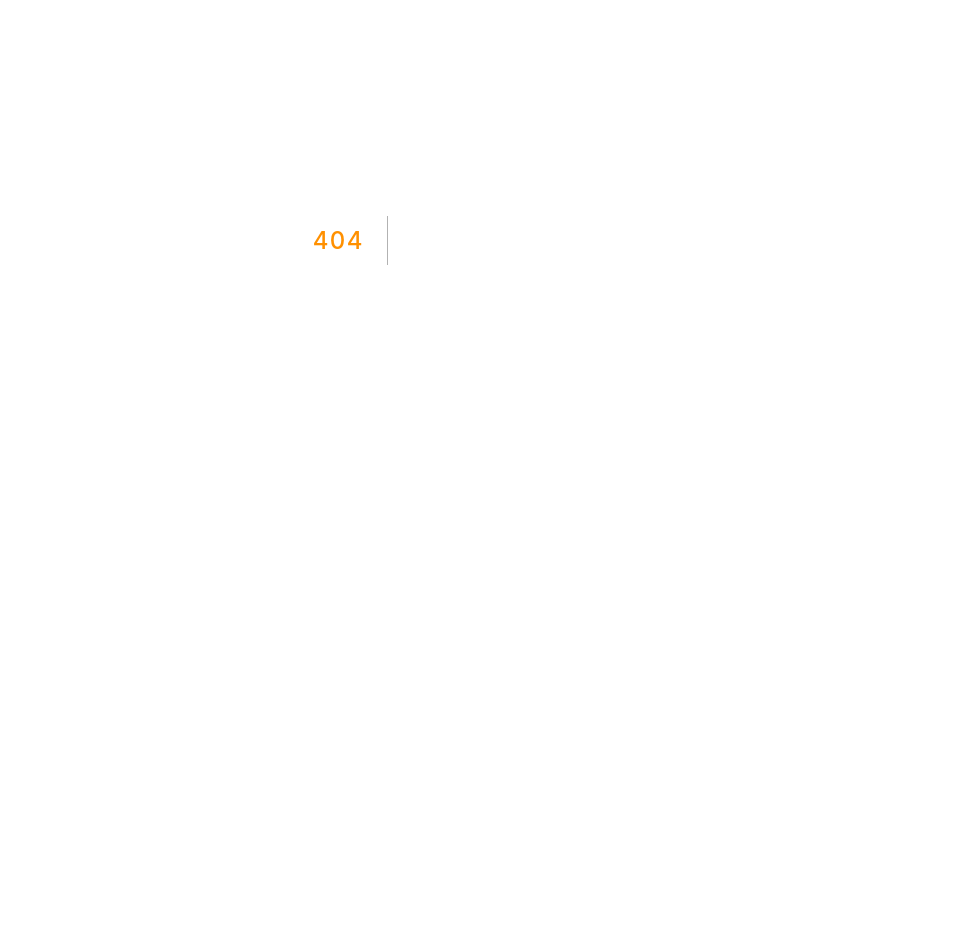
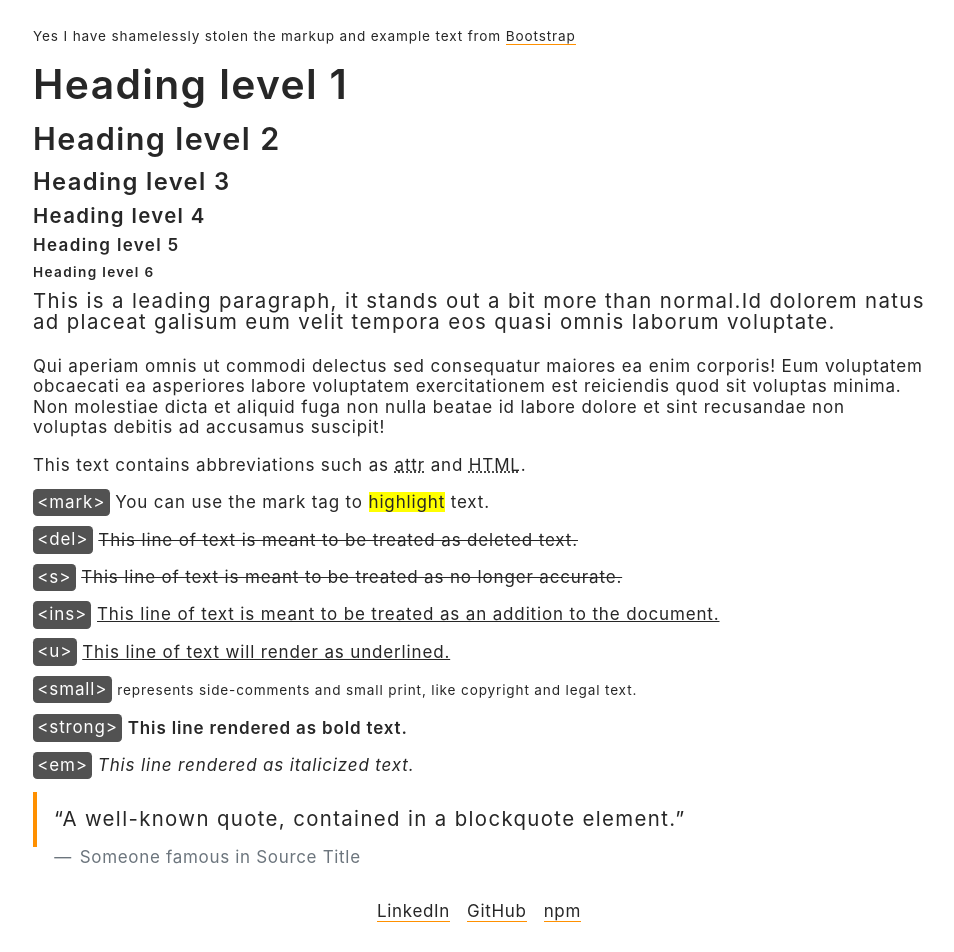
Before and after one commit to jondeaves/jondeaves, a Next.js app: page /typography in a window 1280 px wide. Before the commit this address had no page. Shown: the part 160-1112 px from the top of the page, without its empty margins (161-1115 px from the left). Before the commit the page ends 800 px from the top, so only its background shows below. Built offline with nearby package versions, Linux system fonts and the light colour scheme.

Commit message:
style: typography work

```diff
--- a/components/Footer.module.css
+++ b/components/Footer.module.css
@@ -4,9 +4,9 @@
 
 .footer li {
   display: inline-block;
-  margin-bottom: 8px;
+  margin-bottom: 0.5rem;
 }
 
 .footer li:not(:last-child) {
-  margin-right: 16px;
+  margin-right: 1rem;
 }
--- a/components/Header.module.css
+++ b/components/Header.module.css
@@ -2,17 +2,62 @@
   background-color: var(--color-secondary-background-color);
   display: flex;
   justify-content: center;
-  padding-bottom: 16px;
+  padding-bottom: 1rem;
   width: 100%;
-}
-
-.header a,
-.header p {
-  color: var(--color-secondary-font-color);
 }
 
 .inner {
   max-width: 960px;
-  padding: 32px 32px 16px 32px;
+  padding: 2rem 2rem 1rem 2rem;
   width: 100%;
 }
+
+.heading1 {
+  color: var(--color-tertiary-font-color);
+  display: inline-block;
+  font-size: 2rem;
+  line-height: 2.4rem;
+  margin: 0;
+}
+
+.heading2 {
+  color: var(--color-secondary-font-color);
+  display: inline-block;
+  font-size: 1.4rem;
+  line-height: 2rem;
+  margin: 0 0.25rem 0 0;
+}
+
+.heading3,
+.heading3 a {
+  color: var(--color-secondary-font-color);
+  display: inline-block;
+  font-size: 0.8rem;
+  line-height: 1rem;
+  margin: 0;
+}
+
+.text {
+  color: var(--color-secondary-font-color);
+  display: inline-block;
+  margin: 0 0.25rem 0 0;
+}
+
+.textDoubleSpaced {
+  margin-right: 0.5rem;
+}
+
+@media screen and (min-width: 475px) {
+  .heading1 {
+    font-size: 2.4rem;
+    margin-bottom: 0.5rem;
+  }
+
+  .heading2 {
+    font-size: 1.8rem;
+  }
+
+  .heading3 {
+    font-size: 1rem;
+  }
+}
--- a/components/Header.tsx
+++ b/components/Header.tsx
@@ -9,24 +9,26 @@ const Header = ({ isHomepage }: HeaderProps) => {
     <header className={HeaderStyles.header}>
       <div className={HeaderStyles.inner}>
         <p
-          className={`no-margin ${
-            isHomepage ? "inline spaced-right" : "hidden"
-          }`}
+          className={
+            isHomepage
+              ? [HeaderStyles.text, HeaderStyles.textDoubleSpaced].join(" ")
+              : "hidden"
+          }
           aria-hidden="true"
         >
           Welcome, I&apos;m
         </p>
-        <h1 className="inline">Jon Deaves</h1>
+        <h1 className={HeaderStyles.heading1}>Jon Deaves</h1>
         <div>
           <p
-            className={`no-margin ${isHomepage ? "inline" : "hidden"}`}
+            className={isHomepage ? HeaderStyles.text : "hidden"}
             aria-hidden="true"
           >
             a&nbsp;
           </p>
-          <h2 className="inline">Software Engineer</h2>
+          <h2 className={HeaderStyles.heading2}>Software Engineer</h2>
           {isHomepage && (
-            <h3 className="inline">
+            <h3 className={HeaderStyles.heading3}>
               <a href="https://webflow.com/" rel="external">
                 @Webflow
               </a>
--- a/components/Layout.tsx
+++ b/components/Layout.tsx
@@ -1,5 +1,6 @@
 import Footer from "./Footer";
 import Header from "./Header";
+import SkipToContent from "./SkipToContent";
 
 type LayoutProps = {
   children: React.ReactNode;
@@ -9,9 +10,7 @@ type LayoutProps = {
 const Layout = ({ children, isHomepage }: LayoutProps) => {
   return (
     <div className="wrapper">
-      <a className="skip-to-content" href="#main">
-        Skip to content
-      </a>
+      <SkipToContent />
       <Header isHomepage={isHomepage} />
       <main id="main">{children}</main>
       <Footer />
--- /dev/null
+++ b/components/SkipToContent.module.css
@@ -0,0 +1,20 @@
+.skipToContent {
+  background-color: var(--color-primary-background-color);
+  border-bottom-left-radius: 2px;
+  border-bottom-right-radius: 2px;
+  left: 50%;
+  padding: 0.5rem 1rem;
+  position: absolute;
+  transition: transform 0.2s;
+
+  top: 0;
+  transform: translate(-50%, -60px);
+}
+
+.skipToContent:focus {
+  transform: translate(-50%, 0);
+}
+
+.skipToContent::after {
+  border-bottom-width: 0;
+}
--- /dev/null
+++ b/components/SkipToContent.tsx
@@ -0,0 +1,16 @@
+import SkipToContentStyles from "./SkipToContent.module.css";
+
+type SkipToContentProps = {
+  label?: string;
+  target?: string;
+};
+
+const SkipToContent = ({ label, target }: SkipToContentProps) => {
+  return (
+    <a className={SkipToContentStyles.skipToContent} href={target || "#main"}>
+      {label || "Skip to content"}
+    </a>
+  );
+};
+
+export default SkipToContent;
--- /dev/null
+++ b/pages/typography.tsx
@@ -0,0 +1,108 @@
+import type { NextPage } from "next";
+import Head from "next/head";
+import Layout from "../components/Layout";
+
+const Typography: NextPage = () => {
+  return (
+    <>
+      <Head>
+        <title>Jon Deaves, Software Developer</title>
+        <meta
+          name="description"
+          content="Jon Deaves is a Software Engineer who makes things, usually with code"
+        />
+        <link rel="icon" href="/favicon.ico" />
+      </Head>
+
+      <Layout>
+        <p>
+          <small>
+            Yes I have shamelessly stolen the markup and example text from{" "}
+            <a
+              href="https://getbootstrap.com/docs/5.2/content/typography/"
+              rel="external"
+            >
+              Bootstrap
+            </a>
+          </small>
+        </p>
+        <h1>Heading level 1</h1>
+        <h2>Heading level 2</h2>
+        <h3>Heading level 3</h3>
+        <h4>Heading level 4</h4>
+        <h5>Heading level 5</h5>
+        <h6>Heading level 6</h6>
+
+        <p className="lead">
+          This is a leading paragraph, it stands out a bit more than normal.Id
+          dolorem natus ad placeat galisum eum velit tempora eos quasi omnis
+          laborum voluptate.
+        </p>
+
+        <p>
+          Qui aperiam omnis ut commodi delectus sed consequatur maiores ea enim
+          corporis! Eum voluptatem obcaecati ea asperiores labore voluptatem
+          exercitationem est reiciendis quod sit voluptas minima. Non molestiae
+          dicta et aliquid fuga non nulla beatae id labore dolore et sint
+          recusandae non voluptas debitis ad accusamus suscipit!
+        </p>
+
+        <p>
+          This text contains abbreviations such as{" "}
+          <abbr title="attribute">attr</abbr> and{" "}
+          <abbr title="HyperText Markup Language">HTML</abbr>.
+        </p>
+
+        <p>
+          <code>&lt;mark&gt;</code> You can use the mark tag to{" "}
+          <mark>highlight</mark> text.
+        </p>
+        <p>
+          <code>&lt;del&gt;</code>{" "}
+          <del>This line of text is meant to be treated as deleted text.</del>
+        </p>
+        <p>
+          <code>&lt;s&gt;</code>{" "}
+          <s>This line of text is meant to be treated as no longer accurate.</s>
+        </p>
+        <p>
+          <code>&lt;ins&gt;</code>{" "}
+          <ins>
+            This line of text is meant to be treated as an addition to the
+            document.
+          </ins>
+        </p>
+        <p>
+          <code>&lt;u&gt;</code>{" "}
+          <u>This line of text will render as underlined.</u>
+        </p>
+        <p>
+          <code>&lt;small&gt;</code>{" "}
+          <small>
+            represents side-comments and small print, like copyright and legal
+            text.
+          </small>
+        </p>
+        <p>
+          <code>&lt;strong&gt;</code>{" "}
+          <strong>This line rendered as bold text.</strong>
+        </p>
+        <p>
+          <code>&lt;em&gt;</code>{" "}
+          <em>This line rendered as italicized text.</em>
+        </p>
+
+        <blockquote aria-describedby="quotedesc">
+          <p>
+            &#8220;A well-known quote, contained in a blockquote element.&#8221;
+          </p>
+        </blockquote>
+        <figcaption id="quotedesc">
+          Someone famous in <cite title="Source Title">Source Title</cite>
+        </figcaption>
+      </Layout>
+    </>
+  );
+};
+
+export default Typography;
--- a/styles/globals.css
+++ b/styles/globals.css
@@ -2,13 +2,19 @@
 
 :root {
   --color-primary-background-color: #ffffff;
-  --color-secondary-background-color: #272727;
+
+  --color-secondary-background-rgb: 39, 39, 39;
+  --color-secondary-background-color: rgba(
+    var(--color-secondary-background-rgb),
+    1
+  );
 
   --color-primary-font-color: #272727;
   --color-secondary-font-color: #ffffff;
   --color-tertiary-font-color: #ff9000;
 
   --color-primary-border-color: #ff9000;
+  --color-muted: #6c757d;
 }
 
 html,
@@ -44,7 +50,7 @@ footer {
 
 footer {
   max-width: 960px;
-  padding: 0 32px 32px 32px;
+  padding: 0 2rem 2rem 2rem;
 }
 footer p {
   margin-bottom: 0;
@@ -53,7 +59,7 @@ footer p {
 main {
   flex-grow: 2;
   max-width: 960px;
-  padding: 32px;
+  padding: 2rem;
 }
 
 h1,
@@ -62,34 +68,56 @@ h3,
 h4,
 h5,
 h6 {
+  font-weight: 600;
   letter-spacing: 0.08rem;
 }
 
 h1 {
-  color: var(--color-tertiary-font-color);
-  font-size: 2rem;
-  font-weight: 600;
+  font-size: 2.4rem;
   line-height: 2.4rem;
-  margin: 0;
+  margin-bottom: 1rem;
 }
 
 h2 {
-  color: var(--color-secondary-font-color);
-  font-size: 1.4rem;
-  font-weight: 600;
+  font-size: 1.8rem;
   line-height: 2rem;
-  margin-right: 4px;
+  margin-bottom: 1rem;
 }
 
 h3 {
-  color: var(--color-secondary-font-color);
+  font-size: 1.4rem;
+  line-height: 1rem;
+  margin-bottom: 1rem;
+}
+
+h4 {
+  font-size: 1.2rem;
+  line-height: 1rem;
+  margin-bottom: 0.8rem;
+}
+
+h5 {
+  font-size: 1rem;
+  line-height: 1rem;
+  margin-bottom: 0.6rem;
+}
+
+h6 {
   font-size: 0.8rem;
   line-height: 1rem;
+  margin-bottom: 0.6rem;
 }
 
 p {
   font-size: 1rem;
-  margin-bottom: 16px;
+  letter-spacing: 0.05rem;
+  margin-bottom: 1rem;
+}
+
+p.lead {
+  font-size: 1.2rem;
+  letter-spacing: 0.08rem;
+  margin-bottom: 1.4rem;
 }
 
 small {
@@ -112,6 +140,49 @@ a::after {
   width: 0;
 }
 
+strong {
+  font-weight: 600;
+}
+
+em {
+  font-style: italic;
+}
+
+code {
+  background-color: rgba(var(--color-secondary-background-rgb), 0.8);
+  color: var(--color-secondary-font-color);
+  padding: 0.2rem 0.25rem 0.25rem 0.25rem;
+  border-radius: 0.25rem;
+}
+
+blockquote {
+  border-left: 0.25rem solid var(--color-primary-border-color);
+  padding: 1rem;
+}
+blockquote p {
+  font-size: 1.2rem;
+  letter-spacing: 0.08rem;
+  margin-bottom: 0;
+}
+
+figcaption,
+cite {
+  color: var(--color-muted);
+}
+figcaption {
+  padding-left: 2.75rem;
+  position: relative;
+}
+figcaption::after {
+  /* background-color: var(--color-muted); */
+  content: "— ";
+  height: 3px;
+  left: 1.25rem;
+  position: absolute;
+  top: 0;
+  width: 30px;
+}
+
 a:focus::after,
 a:active::after,
 a:hover::after,
@@ -120,55 +191,7 @@ a:visited::after {
   width: 100%;
 }
 
-.no-margin {
-  margin: 0;
-}
-
-.skip-to-content {
-  background-color: var(--color-primary-background-color);
-  border-bottom-left-radius: 2px;
-  border-bottom-right-radius: 2px;
-  left: 50%;
-  padding: 8px 16px;
-  position: absolute;
-  transition: transform 0.2s;
-
-  top: 0;
-  transform: translate(-50%, -60px);
-}
-
-.skip-to-content:focus {
-  transform: translate(-50%, 0);
-}
-
-.skip-to-content::after {
-  border-bottom-width: 0;
-}
-
 .hidden {
   left: -999px;
   position: absolute;
 }
-
-.inline {
-  display: inline-block;
-}
-
-.spaced-right {
-  margin-right: 8px;
-}
-
-@media screen and (min-width: 475px) {
-  h1 {
-    font-size: 2.4rem;
-    margin-bottom: 8px;
-  }
-
-  h2 {
-    font-size: 1.8rem;
-  }
-
-  h3 {
-    font-size: 1rem;
-  }
-}
```
Also changed, not shown: pages/index.tsx (+8 -16 lines).
